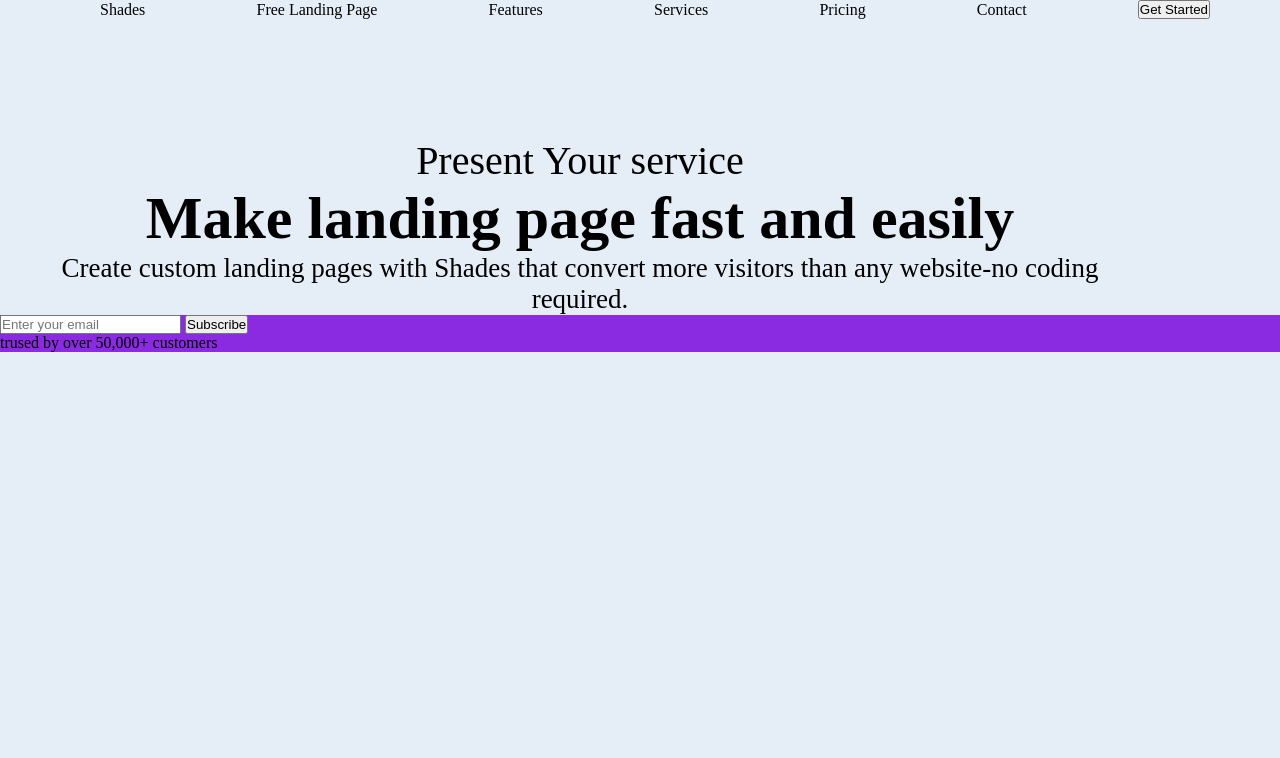
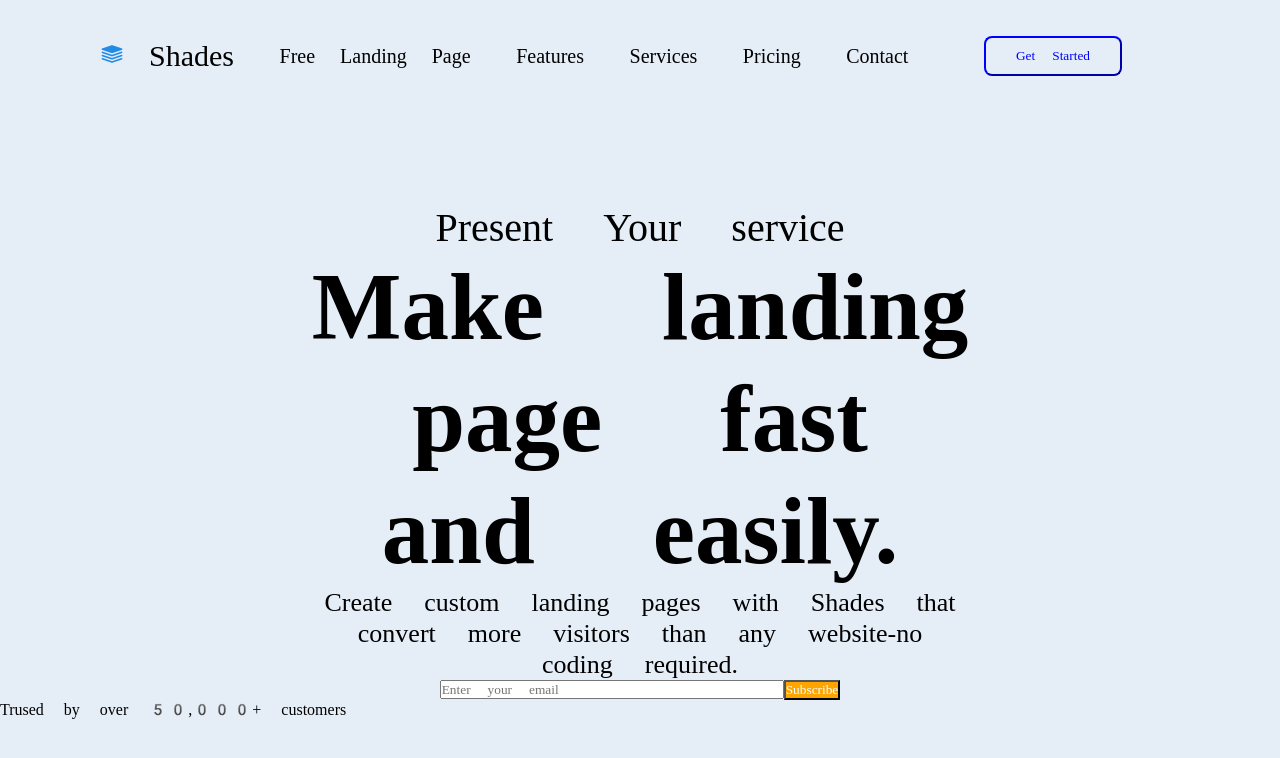
Before and after one commit to GiorgioSancarlo/Landing-Page, a plain HTML site: page index.html in a window 1280 px wide. Drawn offline with Linux system fonts and the light colour scheme.

Commit message:
nav ultimata

```diff
--- a/index.html
+++ b/index.html
@@ -8,19 +8,24 @@
   </head>
   <body>
     <div class="container">
-      <div class="link-box">
-        <a href="#" class="link">Shades</a>
+      <nav class="link-box">
+        <div>
+          <img src="icons8-fogli-24.png" alt="hamb" />
+          <a href="#" class="link1">Shades</a>
+        </div>
         <a href="#" class="link">Free Landing Page</a>
         <a href="#" class="link">Features</a>
         <a href="#" class="link">Services</a>
         <a href="#" class="link">Pricing</a>
         <a href="#" class="link">Contact</a>
-        <button>Get Started</button>
-      </div>
+        <div class="btn1">
+          <button class="btn1">Get Started</button>
+        </div>
+      </nav>
     </div>
     <div class="box1">
       <p class="p1">Present Your service</p>
-      <h1 class="p2">Make landing page fast and easily</h1>
+      <h1 class="p2">Make landing page fast and easily.</h1>
       <p>
         Create custom landing pages with Shades that convert more visitors than
         any website-no coding required.
@@ -28,8 +33,10 @@
     </div>
     <div class="box2">
       <input id="barra" type="text" placeholder="Enter your email" />
-      <button id="btn">Subscribe</button>
-      <p>trused by over 50,000+ customers</p>
+      <button class="btn">Subscribe</button>
+    </div>
+    <div class="Subscribe">
+      <p>Trused by over 50,000+ customers</p>
     </div>
   </body>
 </html>
--- a/styles.css
+++ b/styles.css
@@ -2,6 +2,7 @@
   margin: 0;
   padding: 0;
   box-sizing: border-box;
+  font-family: emoji;
 }
 .link-box {
   width: 100%;
@@ -10,7 +11,9 @@
   justify-content: space-between;
   align-items: center;
   padding-left: 100px;
-  padding-right: 70px;
+  padding-right: 10%;
+  padding-top: 2%;
+  font-size: 20px;
 }
 a {
   text-decoration: none;
@@ -23,20 +26,38 @@ body {
 }
 
 .box2 {
-  background-color: blueviolet;
+  align-items: center;
+  justify-content: center;
+  display: flex;
 }
 .box1 {
-  font-size: 27px;
-
+  font-size: 26px;
   font-family: ui-monospace;
   text-align: center;
   margin-top: 118px;
-  margin-right: 158px;
-  margin-left: 38px;
+  margin-right: 24%;
+  margin-left: 24%;
 }
 .p1 {
   font-size: 40px;
 }
 .p2 {
-  font-size: 60px;
+  font-size: 95px;
 }
+.btn {
+  color: white;
+  background-color: orange;
+}
+.subscribe {
+  display: flex;
+}
+.link1 {
+  font-size: 30px;
+}
+.btn1 {
+  padding: 10px 30px;
+  border-color: blue;
+  color: blue;
+  background-color: transparent;
+  border-radius: 8px;
+}
```
Also changed, not shown: icons8-fogli-24.png (added).
